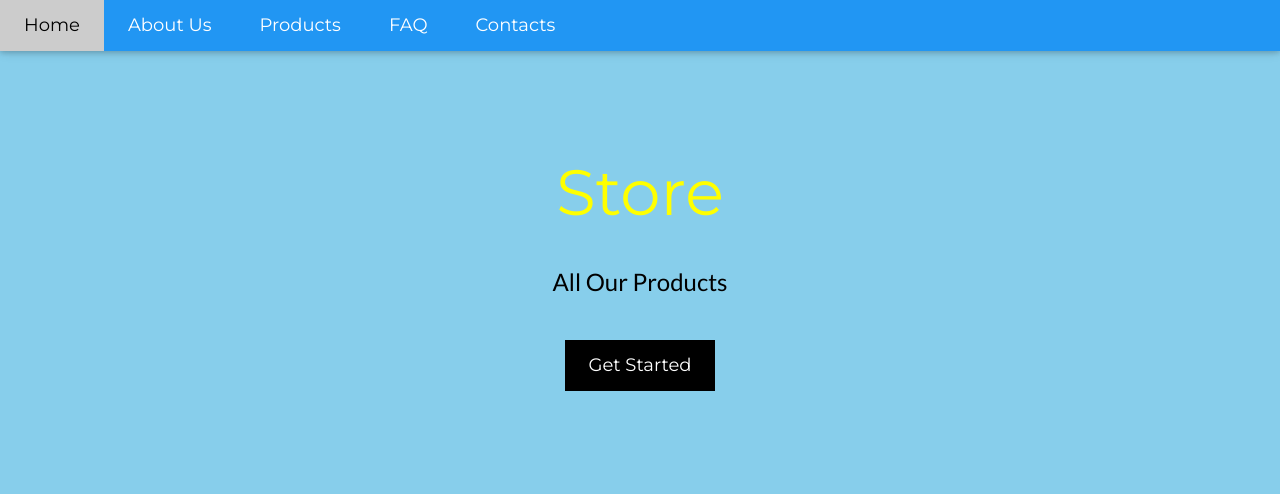
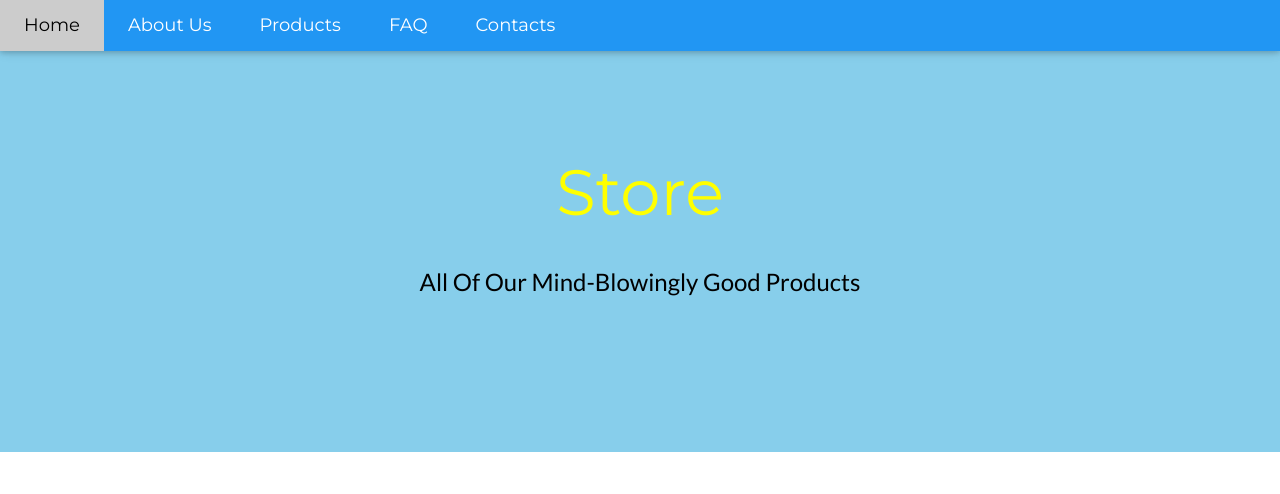
Before and after one commit to Chatius/chatius.io, a plain HTML site: page index.html in a window 1280 px wide. Shown: the top 494 px of the page. Drawn offline with nearby package versions, Linux system fonts and the light colour scheme.

Commit message:
Update index.html

```diff
--- a/index.html
+++ b/index.html
@@ -36,8 +36,7 @@ body,h1,h2,h3,h4,h5,h6 {font-family: "Lato", sans-serif}
 <!-- Header -->
 <header class="w3-container w3-light-blue w3-center" style="padding:128px 16px">
   <h1 class="w3-margin w3-jumbo" style="color:yellow;">Store</h1>
-  <p class="w3-xlarge" >All Our Products</p>
-  <button class="w3-button w3-black w3-padding-large w3-large w3-margin-top">Get Started</button>
+  <p class="w3-xlarge" >All Of Our Mind-Blowingly Good Products</p>
 </header>
 <!-- First Grid -->
 <div class="w3-row-padding w3-padding-64 w3-container">
```
